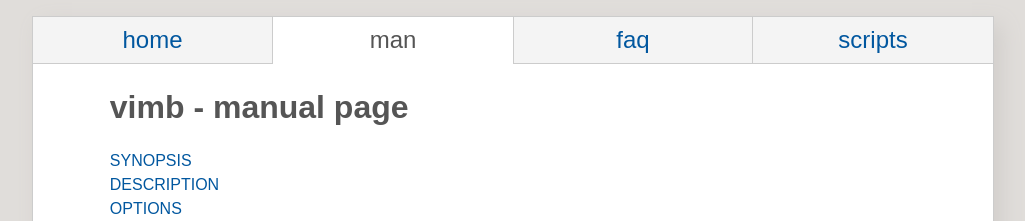
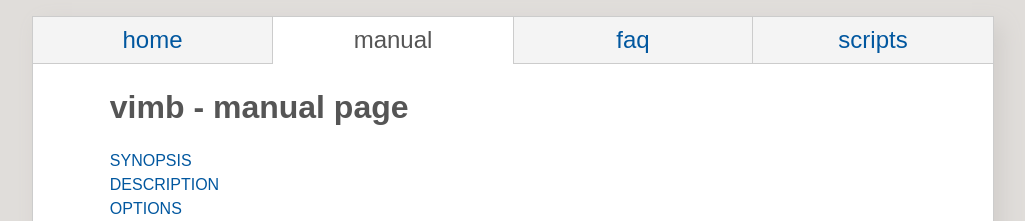
Before and after one commit to fanglingsu/vimb, a Jekyll site: the page built from man.md, in a window 1280 px wide and 900 px high. Shown: the top 221 px of the window, without its empty margins (127-1152 px from the left). Built offline with Jekyll 4.4.1, drawn with Linux system fonts in a browser that asks for light colours.

Commit message:
Fixed a typo in topmenu.

```diff
--- a/_layouts/default.html
+++ b/_layouts/default.html
@@ -14,7 +14,7 @@
 <nav>
   <ul>
     <li{% if page.active == "home" %} class="active"><span>home</span>{% else %}><a href="./">home</a>{% endif %}</li>
-    <li{% if page.active == "man" %} class="active"><span>man</span>{% else %}><a href="man.html">manual</a>{% endif %}</li>
+    <li{% if page.active == "man" %} class="active"><span>manual</span>{% else %}><a href="man.html">manual</a>{% endif %}</li>
     <li{% if page.active == "faq" %} class="active"><span>faq</span>{% else %}><a href="faq.html">faq</a>{% endif %}</li>
     <li{% if page.active == "scripts" %} class="active"><span>scripts</span>{% else %}><a href="scripts.html">scripts</a>{% endif %}</li>
   </ul>
```
